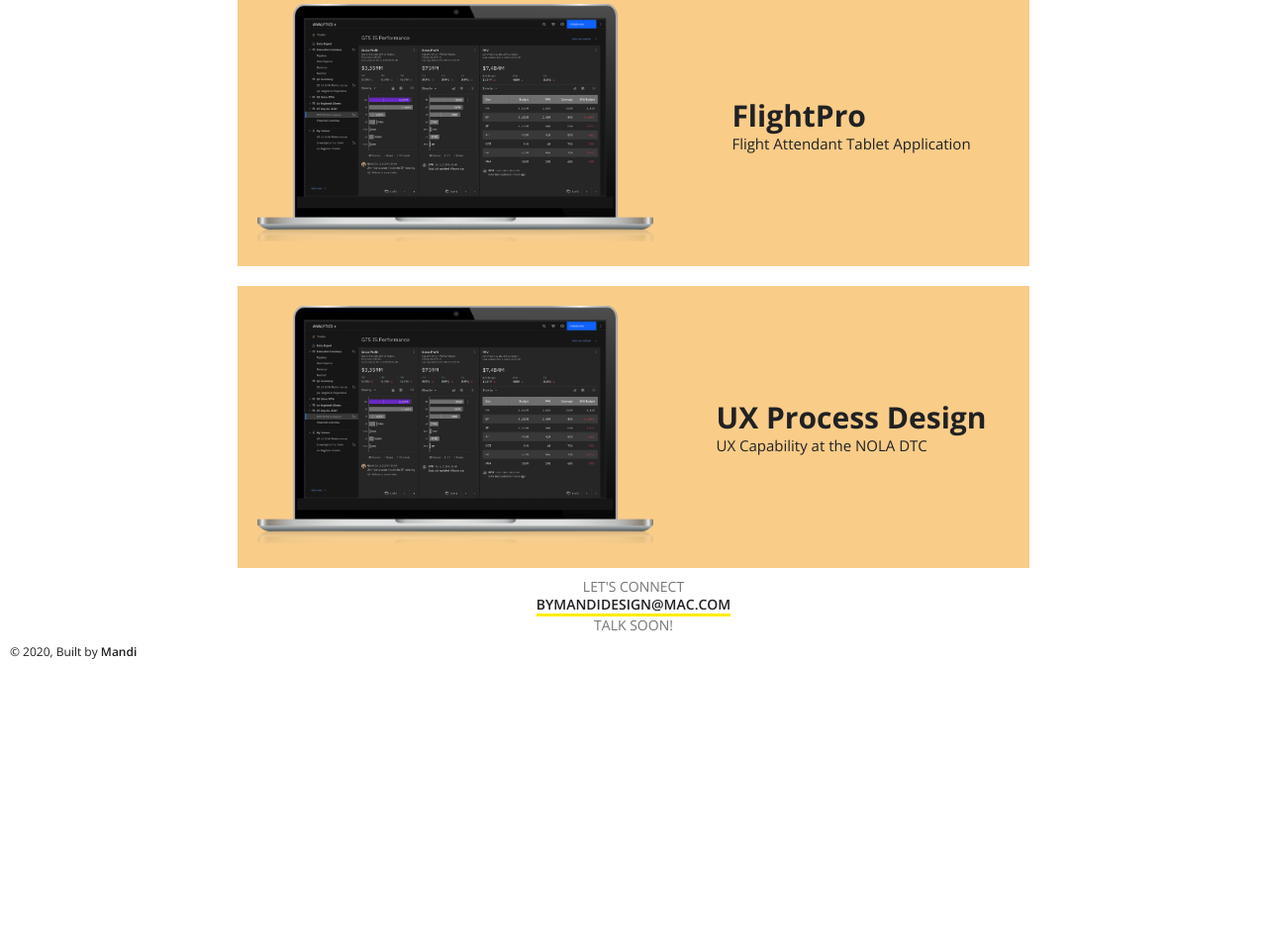
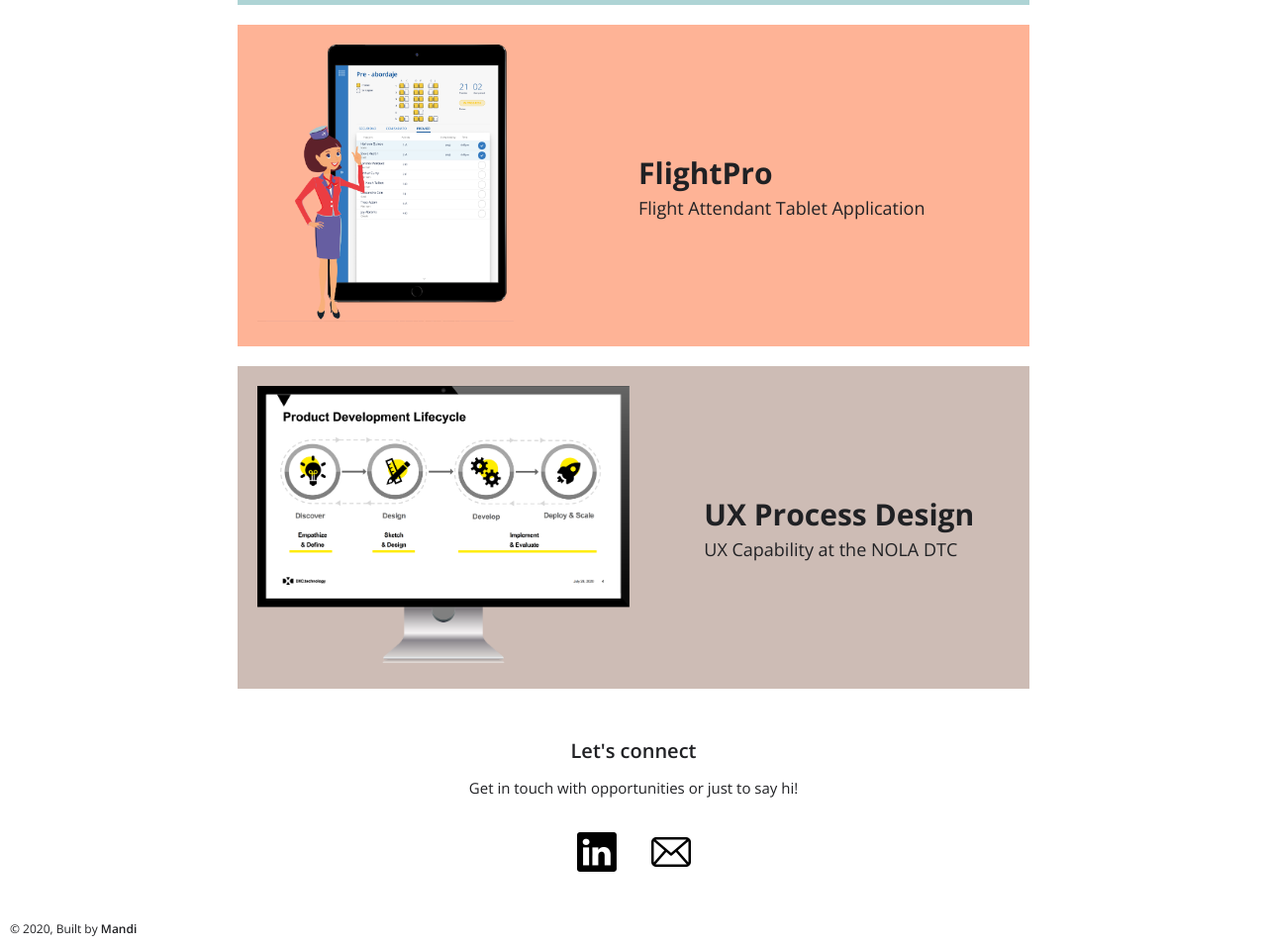
Before and after one commit to mbutynski2/my-app, a Gatsby site: page / in a window 1280 px wide. Shown: the part 1292-2249 px from the top of the page at 99% size. Before the commit the page ends 1969 px from the top, so only its background shows below. Built offline with nearby package versions, Linux system fonts and the light colour scheme; Gatsby itself is replaced by a stand-in of ours.

Commit message:
Contact and hero images

```diff
--- a/src/components/layout.css
+++ b/src/components/layout.css
@@ -122,56 +122,41 @@ a:hover img {
   grid-template-columns: repeat(2, auto);
   align-items: center;
   justify-items: left;
-  line-height: 1.3;
+  line-height: 1.5;
 }
 
 .PortfolioGroup img {
   max-width: 400px;
+  max-height: 280px;
   margin: 20px;
   transition: 0.8 cubic-bezier(0.2, 0.8, 0.2, 1);
 }
 
+.Contact {
+  margin: 0 auto;
+  max-width: 800px;
+  margin: 0 auto;
+  text-align: center;
+  padding: 40px;
+}
 
- .MeetGroup {
-  max-width: 1200px;
+.ContactGroup {
   margin: 0 auto;
+  max-width: 150px;
+  max-height: 20px;
   display: grid;
-  grid-template-columns: repeat(5, auto);
-  /* grid-gap: 10px;
-  margin: 50px 0; */
+  grid-template-columns: repeat(2, auto);
   align-items: center;
   justify-items: center;
- }
-
- .MeetGroup p {
-   font-size: 15px;
- }
-
- .MeetGroup p a:hover {
-  background-color: #ffed00;
-  padding: 0 10px;
-  font-weight: 700;
+  padding: 20px;
 }
 
-.ContactUs a:hover {
-  background-color: #ffed00;
-  padding: 0 10px;
-  font-weight: 700;
+.ContactGroup img {
+  width: 40px;
 }
 
-  /* .MeetGroup img a:hover {
-  size: 200px;
-  box-shadow: 0 10px 20px rgba(0,0,0,.25);
-  transform: translateY(-3px) rotateX(10deg);
- } */
 
- .NameBlock img {
-   width: 155px;
- }
 
- /* .NameBlock img a:hover {
-  width: 160px;
-} */
 
 h1 {
   margin: 0;
@@ -185,8 +170,8 @@ h1 {
 
  h3 {
    margin: 0;
-   font-size: 15px;
-   font-weight: normal;
+   font-size: 20px;
+   font-weight: 600;
  }
 
  h4 {
@@ -196,6 +181,24 @@ h1 {
    color: #757678;
 
  }
+
+ h5 {
+  margin: 0;
+  font-size: 18px;
+  font-weight: normal;
+}
+
+ .Teal {
+   background: #AED4D5;
+ }
+
+ .Pink {
+  background: #FEB396;
+}
+
+.Brown {
+  background: #CDBCB5;
+}
 
  .OurProcess {
    background-color: #efefef;
@@ -220,16 +223,8 @@ h1 {
   color: #FD475D;
 }
 
-.ContactUs {
-  line-height: 40px;
-}
 
-.ContactUs span {
- text-align: center;
- line-height: 20px;
- border-bottom: 3px solid #FFED00;
- width: auto;
-}
+
 
 @keyframes HeroAnimation {
   0% {
--- a/src/pages/index.js
+++ b/src/pages/index.js
@@ -26,44 +26,49 @@ const IndexPage = () => (
         <Link to="/"><img src={require ('../images/AnalyticsHero@2x.png')}/></Link>
         <div>
         <h2>Analytics +</h2>
-        <h3>Leadership Reporting Application</h3>
+        <h5>Leadership Reporting Application</h5>
         </div>
       </div>
     </div>
 
     <div className="Portfolio">
-      <div className="PortfolioGroup">
-        <Link to="/"><img src={require ('../images/AnalyticsHero@2x.png')}/></Link>
+      <div className="PortfolioGroup Teal">
+        <Link to="/"><img src={require ('../images/InnTracker@2x.png')}/></Link>
         <div>
         <h2>Innovation Tracker</h2>
-        <h3>Manufacturing and Automotive Tool</h3>
+        <h5>Manufacturing and Automotive Tool</h5>
         </div>
       </div>
     </div>
 
     <div className="Portfolio">
-      <div className="PortfolioGroup">
-        <Link to="/"><img src={require ('../images/AnalyticsHero@2x.png')}/></Link>
+      <div className="PortfolioGroup Pink">
+        <Link to="/"><img src={require ('../images/FlightPro@2x.png')}/></Link>
         <div>
         <h2>FlightPro</h2>
-        <h3>Flight Attendant Tablet Application</h3>
+        <h5>Flight Attendant Tablet Application</h5>
         </div>
       </div>
     </div>
 
     <div className="Portfolio">
-      <div className="PortfolioGroup">
-        <Link to="/"><img src={require ('../images/AnalyticsHero@2x.png')}/></Link>
+      <div className="PortfolioGroup Brown">
+        <Link to="/"><img src={require ('../images/UXProcess@2x.png')}/></Link>
         <div>
         <h2>UX Process Design</h2>
-        <h3>UX Capability at the NOLA DTC</h3>
+        <h5>UX Capability at the NOLA DTC</h5>
         </div>
       </div>
     </div>
 
 
-      <div className="Title">
-        <p>Let's connect<span className="Underline"><Link to="/">bymandidesign@mac.com</Link></span></p><p>Talk soon!</p>
+      <div className="Contact">
+        <h3>Let's connect</h3>
+        <p>Get in touch with opportunities or just to say hi!</p>
+        <div className="ContactGroup">
+        <Link to="/"><img src={require ('../images/LinkedIn.png')}/></Link>
+        <Link to="/"><img src={require ('../images/MailIcon.png')}/></Link>
+        </div>
       </div>
 
 </Layout>
```
Also changed, not shown: src/images/FlightPro@2x.png (added), src/images/InnTracker@2x.png (added), src/images/LinkedIn.png (added), src/images/MailIcon.png (added), src/images/UXProcess@2x.png (added).
